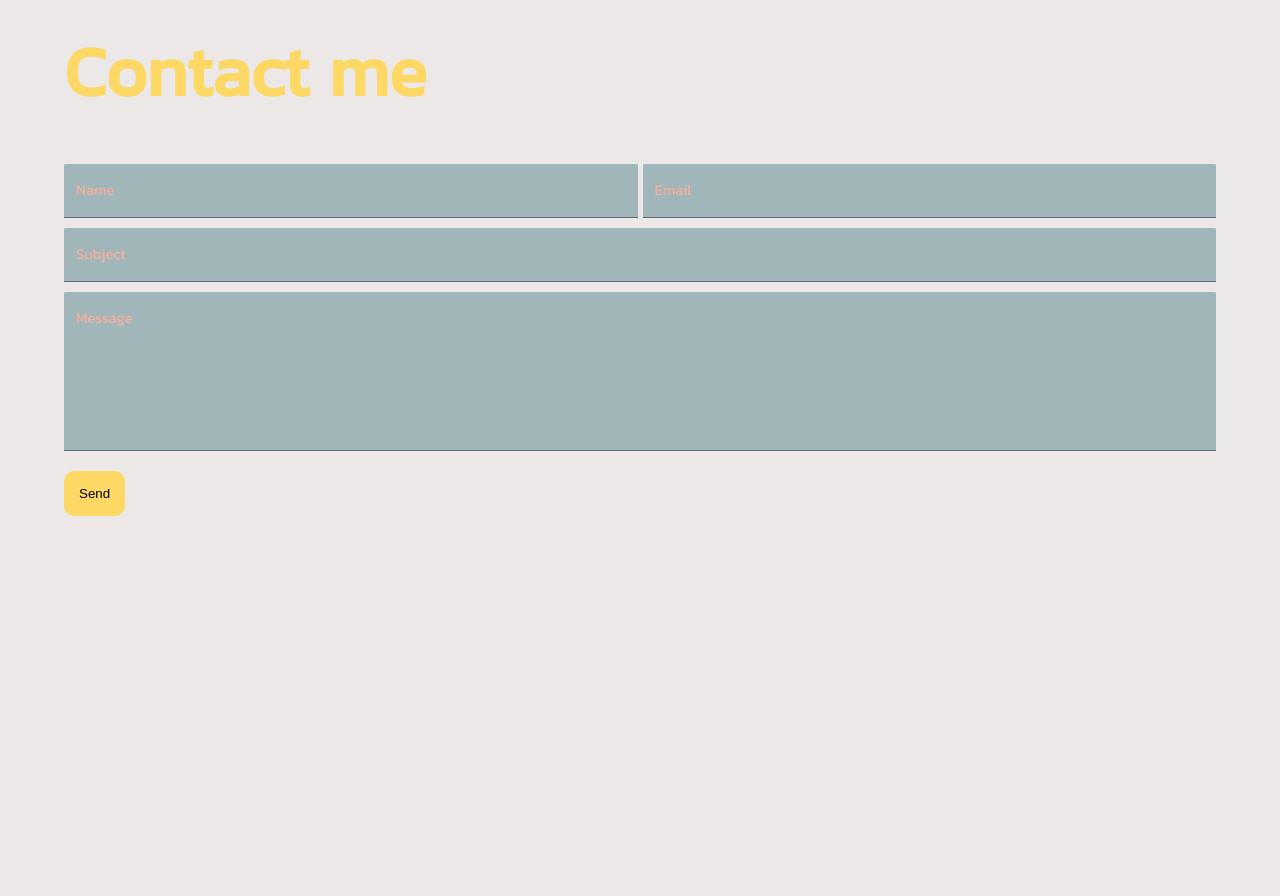
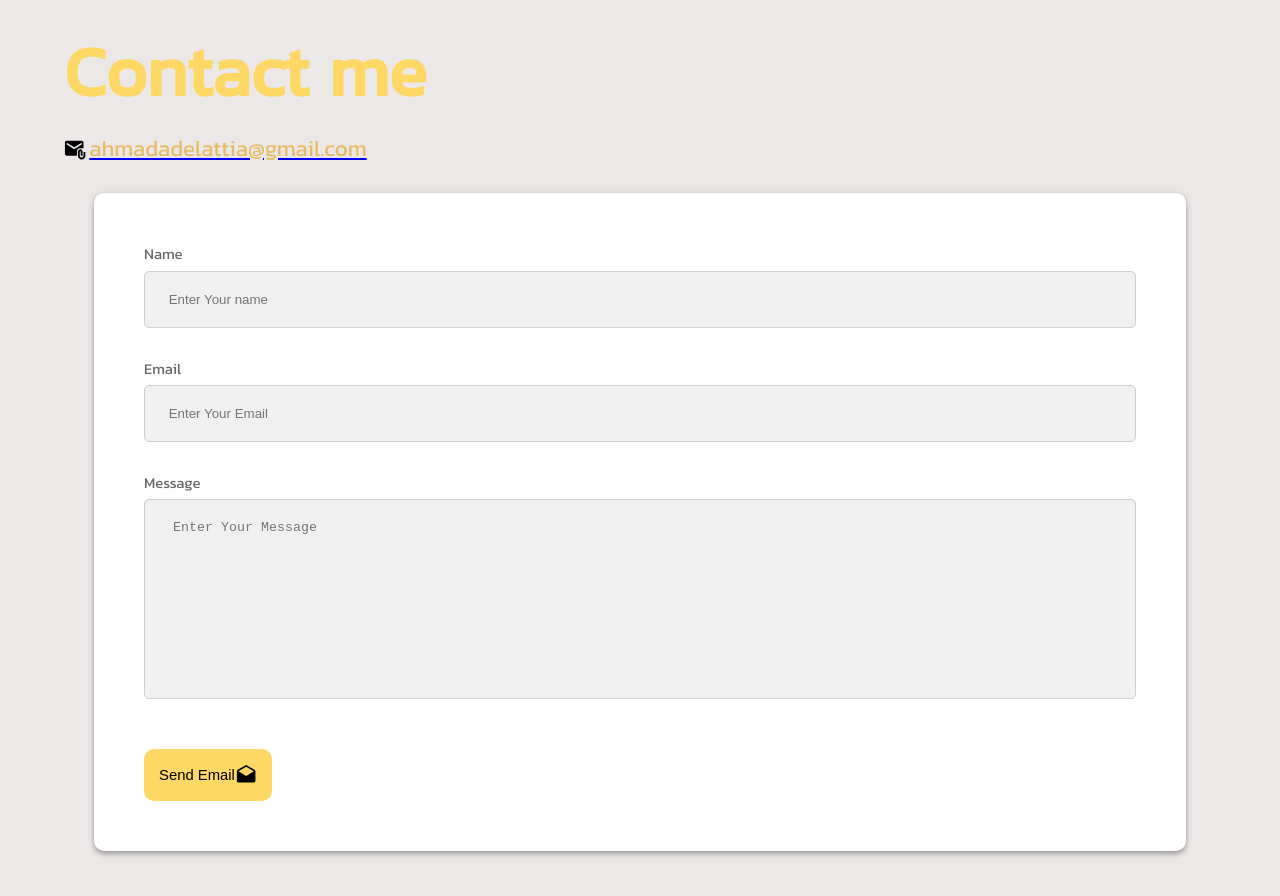
Before and after one commit to Nada-orban/mynewportfolio2, a Next.js app: page / in a window 1280 px wide. Shown: the part 1500-2396 px from the top of the page. Before the commit the page ends 2066 px from the top, so only its background shows below. Built offline with nearby package versions, Linux system fonts and the light colour scheme.

Commit message:
create form in contact section

```diff
--- a/Components/Contact.js
+++ b/Components/Contact.js
@@ -13,7 +13,14 @@ import {ColorModeContext} from '../public/theme'
 import {styled, useTheme, alpha} from '@mui/material/styles';
 import TextField from '@mui/material/TextField';
 import Link from 'next/link'
-import { useForm, ValidationError } from '@formspree/react';
+import {useForm, ValidationError} from '@formspree/react';
+import DraftsIcon from '@mui/icons-material/Drafts';
+import {HiOutlineMailOpen} from 'react-icons/hi'
+import AttachEmailIcon from '@mui/icons-material/AttachEmail';
+import EmailIcon from '@mui/icons-material/Email';
+import PhoneIphoneIcon from '@mui/icons-material/PhoneIphone';
+import EastIcon from '@mui/icons-material/East';
+
 
 function Contact() {
     const colorMode = React.useContext(ColorModeContext);
@@ -82,29 +89,109 @@ function Contact() {
                         </h1>
                     </div>
                 </Box>
-                <Box>
-                <form onSubmit={handleSubmit}  >
-                                <Box mb="20px">
-                                    <Box gap="5px" mb="10px" mt="30px" sx={{ display: { sm: 'grid', md: "flex" } }}>
+
+                <Box display="flex" data-aos="fade-up" data-aos-anchor-placement="top-bottom">
+                    <AttachEmailIcon sx={
+                        {
+                            mt: "5px",
+                            marginRight: "3px"
+                        }
+                    }/> {/* <Typography variant='h5' >:</Typography> */}
+                    <Link href="mailto:ahmadadelattia@gmail.com"
+                        className={
+                            styles.myEmail
+                    }>
+                        <Typography variant='h5'
+                            sx={
+                                {color: "secondary.main"}
+                            }
+                            className={
+                                styles.linkText
+                        }>
+                            ahmadadelattia@gmail.com</Typography>
+                    </Link>
+                </Box>
+                {/* <Box display="flex" data-aos="fade-up" data-aos-anchor-placement="top-bottom">
+                    <PhoneIphoneIcon sx={
+                        {mt: "5px"}
+                    }/>
+                    <Typography variant='h5'
+                        className={
+                            styles.linkText
+                    }>
+                        (+1) 469-596-4371</Typography>
+
+                   </Box> */}
+                <Paper elevation={4}
+                    sx={
+                        {
+                            backgroundColor: "white",
+                            p: "50px",
+                            borderRadius: "10px",
+                            m: "30px"
+                        }
+                }>
+                    <form onSubmit={handleSubmit}>
+                        <Box mb="20px">
+                            <Box display="grid">
+                                <label for="fname"
+                                    className={
+                                        styles.labelform
+                                }>
+                                    Name</label>
+                                <input type="text" id="fname" name="firstname" placeholder=" Enter Your name"
+                                    className={
+                                        styles.forminput
+                                    }/>
+
+                            </Box>
+                            <Box display="grid">
+                                <label for="email"
+                                    className={
+                                        styles.labelform
+                                }>
+                                    Email</label>
+                                <input type="email" id="email" name="email" placeholder=" Enter Your Email"
+                                    className={
+                                        styles.forminput
+                                    }/>
+
+                            </Box>
+                            <Box display="grid">
+                                <label for="message"
+                                    className={
+                                        styles.labelform
+                                }>
+                                    Message</label>
+                                <textarea id="message" name="message" placeholder=" Enter Your Message"
+                                    className={
+                                        styles.forminput2
+                                    }/>
+
+
+                            </Box>
+                            {/* <Box gap="5px" mb="10px" mt="30px" sx={{ display: "grid" }}>
+
+
                                         <TextField
                                             data-aos="fade-up"
                                             data-aos-anchor-placement="top-bottom"
-                                            // sx={{ '& .css-14m6kzo-MuiInputBase-root-MuiFilledInput-root.Mui-focused': { backgroundColor: "neutral.white" } }}
+
                                             id="name"
                                             name="name"
                                             type="name"
-                                            label="Name"
+                                            label=" Enter Your Name"
                                             variant="filled"
                                             color="secondary"
                                             style={{
-                                                backgroundColor: "#055f6946", width: "100%"
+                                                backgroundColor: "#F0F0F0", width: "100%"
                                             }}
                                             InputProps={{
                                                 style: {
-                                                    color: "white"
+                                                    color: "black"
                                                 }
                                             }}
-                                            f
+
                                         />
                                         <ValidationError
                                             prefix="Name"
@@ -118,12 +205,12 @@ function Contact() {
                                             id="email"
                                             name="email"
                                             type="email"
-                                            label="Email"
+                                            label="Enter Your Email"
                                             variant="filled"
                                             color="secondary"
 
                                             style={{
-                                                backgroundColor: "#055f6946", width: "100%",
+                                                backgroundColor: "#F0F0F0", width: "100%",
                                             }}
                                             InputProps={{
                                                 style: {
@@ -140,54 +227,21 @@ function Contact() {
                                             errors={state.errors}
                                         />
                                     </Box>
-                                    <Box mb="10px" data-aos="fade-up"
-                                        data-aos-anchor-placement="top-bottom" >
-                                        <TextField
 
-
-                                            id="subject"
-                                            name="subject"
-                                            label="Subject"
-                                            color="secondary"
-                                            variant="filled"
-                                            multiline
-
-
-                                            style={{
-                                                backgroundColor: "#055f6946", width: "100%"
-                                            }}
-                                            InputProps={{
-                                                style: {
-                                                    color: "white"
-                                                }
-                                            }}
-
-
-
-
-                                        />
-                                        <ValidationError
-                                            prefix="Message"
-                                            field="message"
-                                            errors={state.errors}
-                                        />
-
-
-                                    </Box>
 
                                     <TextField
                                         data-aos="fade-up"
                                         data-aos-anchor-placement="top-bottom"
                                         id="message"
                                         name="message"
-                                        label="Message"
+                                        label="Enter Your Message"
                                         color="secondary"
                                         variant="filled"
                                         multiline
                                         rows={6}
 
                                         style={{
-                                            backgroundColor: "#055f6946", width: "100%"
+                                            backgroundColor: "#F0F0F0", width: "100%"
                                         }}
                                         InputProps={{
                                             style: {
@@ -203,19 +257,18 @@ function Contact() {
                                         prefix="Message"
                                         field="message"
                                         errors={state.errors}
-                                    />
-                                </Box>
+                                    /> */} </Box>
 
-                                <button className={styles.buttonstyle} type="submit" data-aos="fade-right" >
-
-
-                                        Send
-                                        {/* <EastIcon sx={{ ml: "30px", width: "50px", height: "30px" }} className={styles.normalButton2icon} /> */}
-
-
-                                </button>
-                            </form>
-                </Box>
+                        <button className={
+                                styles.buttonstyle
+                            }
+                            type="submit"
+                            data-aos="fade-right">
+                            <Typography>Send Email</Typography><DraftsIcon className={
+                                styles.iconlink
+                            }/> {/* <EastIcon sx={{ ml: "30px", width: "50px", height: "30px" }} className={styles.normalButton2icon} /> */} </button>
+                    </form>
+                </Paper>
             </Container>
         </Box>
     )
--- a/Components/Nav.js
+++ b/Components/Nav.js
@@ -110,7 +110,7 @@ function Nav() {
                                             </li>
                                         <li><NavLinks to="about" spy={true} smooth={true} offset={0} duration={500} className={Styles.navlink}  >ABOUT<span>/</span></NavLinks>
                                         </li>
-                                        <li><NavLinks to="skill" spy={true} smooth={true} offset={0} duration={500} className={Styles.navlink}  >SKILLS<span>/</span></NavLinks>
+                                        <li><NavLinks to="skills" spy={true} smooth={true} offset={0} duration={500} className={Styles.navlink}  >SKILLS<span>/</span></NavLinks>
                                         </li>
                                         <li><NavLinks to="projects" spy={true} smooth={true} offset={0} duration={500} className={Styles.navlink}  >PROJECTS<span>/</span></NavLinks>
                                         </li>
--- a/src/styles/Home.module.css
+++ b/src/styles/Home.module.css
@@ -4,8 +4,30 @@
     padding: 15px;
     border-radius: 10px;
     border-style: none;
+    display: flex;
+    gap: 0px;
+    align-items: center;
+    cursor: pointer;
+    transition: all 0.3s ease-in-out!important;
 
 
+}
+.iconlink{
+    width: 20px;
+    height: 20px;
+    display: none;
+    transition: all 0.5s ease-in-out;
+
+}
+.buttonstyle:hover{
+    background-color:#E5657B;
+    gap: 10px;
+    color: white;
+    padding: 15px 10px;
+
+}
+.buttonstyle:hover .iconlink{
+    display: block;
 }
 
 .bigfake{
@@ -34,6 +56,7 @@
     color: var(--secondray-maincolor);
     font-weight: bold;
     margin-bottom: 10px;
+
 }
 .titlesection1{
     font-size: 50px;
@@ -645,98 +668,31 @@
 
 
 /* #############contact##############3 */
-.myEmail {
-    text-decoration: none;
+.forminput{
+    padding: 20px;
+    border-radius: 5px;
+    margin-top: 5px;
+    margin-bottom: 30px;
+    background-color: #F0F0F0;
+    border: 0.5px solid #d1cece;
+    /* border-style: none; */
 }
-.iconContact {
-    background-color: var(--secondray-maincolor);
-    cursor: pointer;
-}
-
-.iconContact:hover {
-    color: var(--secondray-maincolor);
-    background-color: white;
-    transition: all .5s ease-in-out;
-    transform: scale(1.3);
-}
-.mapbox {
-
-    /* background-image: url('../../public/assets/Screenshot\ from\ 2023-05-24\ 17-26-00.png'); */
-    width: 100%;
-    height: 700px;
-    background-repeat: no-repeat;
-    background-size: cover;
-    position: relative;
-
+.forminput2{
+    box-sizing: border-box;
+    border-radius: 5px;
+    margin-top: 5px;
+    margin-bottom: 30px;
+    background-color: #F0F0F0;
+    border: 0.5px solid #d1cece;
+    padding: 20px 20px;
+    height: 200px;
+    resize: none;
+    color: gray;
 
 }
-.maplayer{
-    position: absolute;
-    top: 0px;
-    right: 0px;
-    bottom: 0px;
-    width: 100%;
-    /* background-color:#f7ae9d60; */
-    /* background: linear-gradient(#f7ae9d80, #f7ae9d80); */
-
+.labelform{
+    color: #666666;
 }
-.linkText{
-    color: var(--secondray-maincolor)!important;
-}
-/* .boxButton{
-    position: relative;
-    overflow: hidden;
-    max-width: 200px;
-    height: 45px;
-    cursor: pointer;
-
-}
-.bgButton{
-    position: absolute;
-    left:-3px;
-    background-color:var(--secondray-maincolor);
-    width: 0;
-    height: 100%;
-    z-index: 3;
-    transform: skewX(-10deg);
-    transition: all .3s ease-out;
-
-
-
-}
-.baseButton{
-    box-sizing: border-box;
-    position: absolute;
-    z-index: 2;
-    width: 100%;
-    height: 100%;
-    left: 0;
-    border:1px solid var(--secondray-maincolor );
-
-}
-.textButton{
-    z-index: 4;
-    width: 100%;
-    height: 100%;
-    position: absolute;
-    left: 15%;
-    top: 5px;
-    color: var(--secondray-maincolor);
-
-
-}
-.text{
-    font-size: 23px;
-}
-.boxButton:hover .bgButton{
-    width: 100%;
-
-
-}
-.boxButton:hover .textButton{
-    color: black;
-
-} */
 
 
 
@@ -757,12 +713,3 @@
 .portfoliolink:hover{
     text-decoration: underline;
 }
-/********************** icassp2023*************************/
-.outlink{
-    display: flex;
-    color:var(--primary-color);
-    gap: 20px;
-}
-.outlink:hover{
-    color: var(--secondray-maincolor);
-}
--- a/src/styles/globals.css
+++ b/src/styles/globals.css
@@ -6,6 +6,7 @@
   --secondray-maincolor: #FDD865;
   /* --secondray-maincolor: #D3817A; */
   --primary-color:#A378DF;
+  --secondary-pinkcolor:"#E5657B"
   /* --secondray-maincolor: #0DD1CF; */
 }
 * {
@@ -19,7 +20,7 @@ body {
   max-width: 100vw;
   overflow-x: hidden;
   /* background-color: #a8e4eb; */
-  color: white!important;
+  color: black!important;
   /* background: #FFC517; */
   /* font-family: 'Sofia Sans Condensed',
   sans-serif; */
```
Also changed, not shown: Components/Projects.js (+29 -4 lines).
